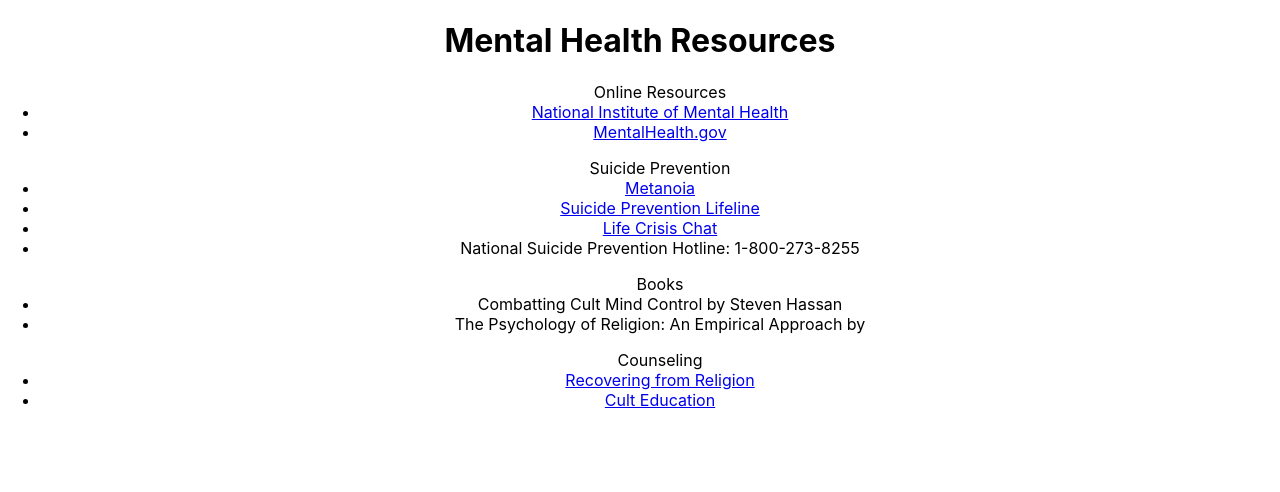
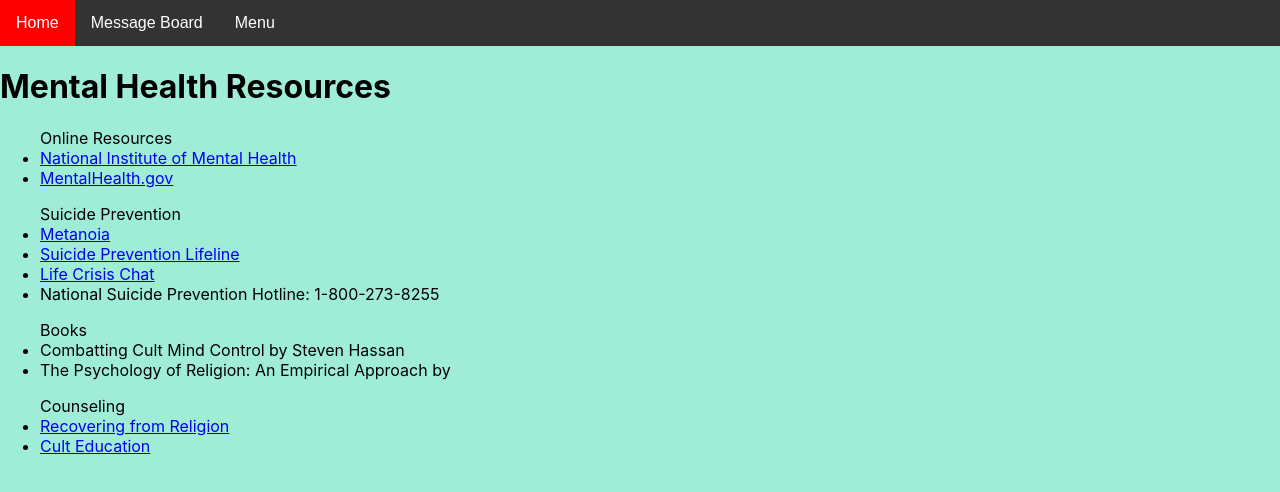
Before and after one commit to margenta2/finalproject-frontend, a React (Create React App) app in the folder finalproject-frontend/: page /mentalhealth in a window 1280 px wide. Shown: the top 492 px of the page. Built offline with nearby package versions, Linux system fonts and the light colour scheme.

Commit message:
added menu bar

```diff
--- a/finalproject-frontend/src/App.css
+++ b/finalproject-frontend/src/App.css
@@ -1,38 +1,73 @@
-.App {
-  text-align: center;
+body {
+  background-color: #9fedd7;
 }
 
-.App-logo {
-  height: 40vmin;
-  pointer-events: none;
+/* Navbar container */
+.navbar {
+  overflow: hidden;
+  background-color: #333;
+  font-family: Arial;
 }
 
-@media (prefers-reduced-motion: no-preference) {
-  .App-logo {
-    animation: App-logo-spin infinite 20s linear;
-  }
+/* Links inside the navbar */
+.navbar a {
+  float: left;
+  font-size: 16px;
+  color: white;
+  text-align: center;
+  padding: 14px 16px;
+  text-decoration: none;
 }
 
-.App-header {
-  background-color: #282c34;
-  min-height: 100vh;
-  display: flex;
-  flex-direction: column;
-  align-items: center;
-  justify-content: center;
-  font-size: calc(10px + 2vmin);
-  color: white;
+/* The dropdown container */
+.dropdown {
+  float: left;
+  overflow: hidden;
 }
 
-.App-link {
-  color: #61dafb;
+/* Dropdown button */
+.dropdown .dropbtn {
+  font-size: 16px;
+  border: none;
+  outline: none;
+  color: white;
+  padding: 14px 16px;
+  background-color: inherit;
+  font-family: inherit; /* Important for vertical align on mobile phones */
+  margin: 0; /* Important for vertical align on mobile phones */
 }
 
-@keyframes App-logo-spin {
-  from {
-    transform: rotate(0deg);
-  }
-  to {
-    transform: rotate(360deg);
-  }
+/* Add a red background color to navbar links on hover */
+.navbar a:hover, .dropdown:hover .dropbtn {
+  background-color: red;
 }
+
+/* Dropdown content (hidden by default) */
+.dropdown-content {
+  display: none;
+  position: absolute;
+  background-color: #f9f9f9;
+  min-width: 160px;
+  box-shadow: 0px 8px 16px 0px rgba(0,0,0,0.2);
+  z-index: 1;
+}
+
+/* Links inside the dropdown */
+.dropdown-content a {
+  float: none;
+  color: black;
+  padding: 12px 16px;
+  text-decoration: none;
+  display: block;
+  text-align: left;
+}
+
+/* Add a grey background color to dropdown links on hover */
+.dropdown-content a:hover {
+  background-color: #ddd;
+}
+
+/* Show the dropdown menu on hover */
+.dropdown:hover .dropdown-content {
+  display: block;
+}
--- a/finalproject-frontend/src/App.js
+++ b/finalproject-frontend/src/App.js
@@ -15,6 +15,7 @@
 import Glossary from './components/Glossary';
 import Humor from './components/Humor';
 import Statistics from './components/Statistics';
+import About from './components/About';
 
 
 function App() {
@@ -34,6 +35,7 @@
       <Route path="/mentalhealth" render={() => <MentalHealth /> } />
       <Route path="/socialsupport" render={() => <SocialSupport /> } />
       <Route path="/statistics" render={() => <Statistics /> } />
+      <Route path="/about" render={() => <About /> } />
 
     </div>
   );
--- /dev/null
+++ b/finalproject-frontend/src/components/About.js
@@ -0,0 +1,13 @@
+import React from "react";
+import  {Link, Route} from "react-router-dom";
+
+const About = () => {
+    return (
+        <div>
+            <h1>About XRC</h1>
+
+        </div>
+    )
+}
+
+export default About;
--- a/finalproject-frontend/src/components/MentalHealth.js
+++ b/finalproject-frontend/src/components/MentalHealth.js
@@ -4,6 +4,25 @@
 const MentalHealth = () => {
     return (
         <div>
+            <div  className="navbar">
+                <Link to="/home">Home</Link>
+                <Link to="/posts">Message Board</Link>
+                <div className="dropdown">
+                    <button className="dropbtn">Menu
+                        <i className="fa fa-caret-down"></i>
+                    </button>
+                    <div className="dropdown-content">
+                        <Link to="/about">About</Link>
+                        <Link to="/beliefs">Beliefs</Link>
+                        <Link to="/deprogram">De-Programming</Link>
+                        <Link to="/mentalhealth">Mental Health</Link>
+                        <Link to="/socialsupport">Social Support</Link>
+                        <Link to="/humor">Humor</Link>
+                        <Link to="/statistics">Statistics</Link>
+                        <Link to="/glossary">Glossary of Terms</Link>
+                    </div>
+                </div>
+            </div>
             <h1>Mental Health Resources</h1>
             <ul>Online Resources
                 <li><a href={"https://www.nimh.nih.gov/health/"}>National Institute of Mental Health</a></li>
```
